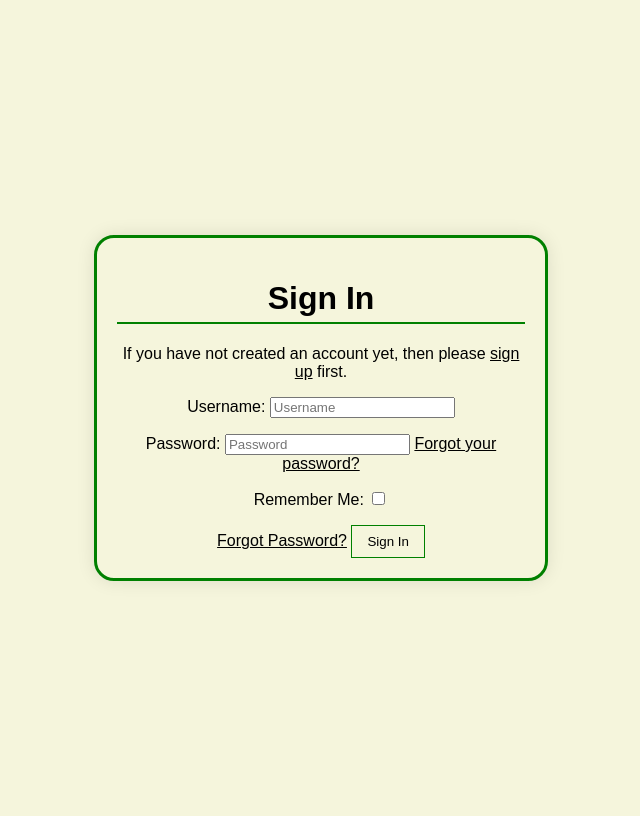
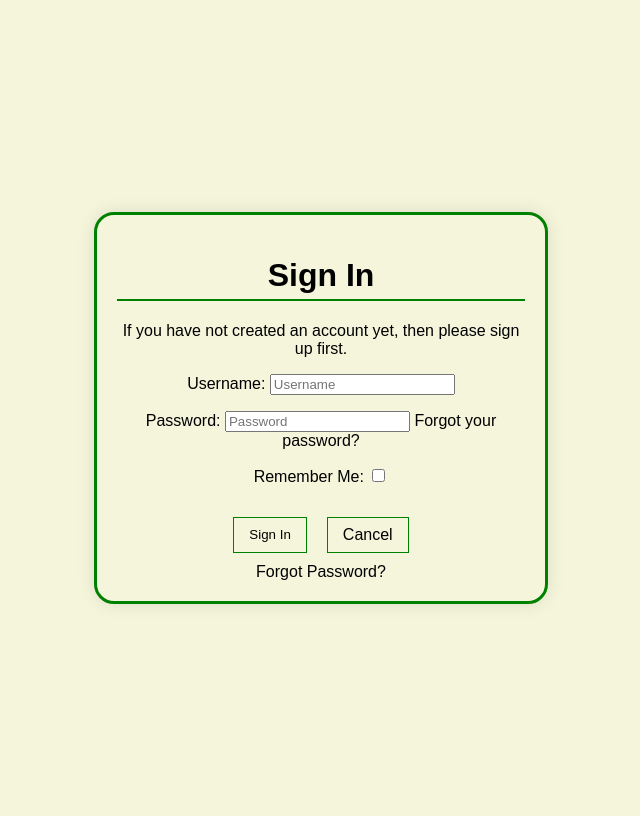
Before and after one commit to markh55/Dog-walker-Booking-PP3, a Django app: page /accounts/login/ in a window 1280 px wide. Shown: the whole page, without its empty margins (319-959 px from the left). Run offline with Django 4.2, Linux system fonts and the light colour scheme; some libraries are stand-ins or nearby versions.

Commit message:
added cancel button and styled forget password link

```diff
--- a/static/css/styles.css
+++ b/static/css/styles.css
@@ -70,6 +70,7 @@ h1 {
 
 a {
   color: black;
+  text-decoration: none;
 }
 
 a:hover {
@@ -121,3 +122,14 @@ button:hover,
   color: white;
   border: 2px solid white;
 }
+
+.forgot-password {
+  display: block;
+  margin-top: 10px;
+  color: black;
+  text-decoration: none;
+}
+.forgot-password:hover {
+  text-decoration: underline;
+
+}
--- a/templates/account/login.html
+++ b/templates/account/login.html
@@ -41,8 +41,15 @@ for a {{ site_name }} account and sign in below:{% endblocktrans %}</p>
   {% if redirect_field_value %}
   <input type="hidden" name="{{ redirect_field_name }}" value="{{ redirect_field_value }}" />
   {% endif %}
+
+  <div class="button-group">
+  <button class="primaryAction" type="submit">{% trans "Sign In" %}</button>
+  <a href="{% url 'home' %}" class="cancel-button">Cancel</a>
+  </div>
+
+  <div class="forgot-password">
   <a class="button secondaryAction" href="{% url 'account_reset_password' %}">{% trans "Forgot Password?" %}</a>
-  <button class="primaryAction" type="submit">{% trans "Sign In" %}</button>
+  </div>
 </form>
 </div>
 
```
